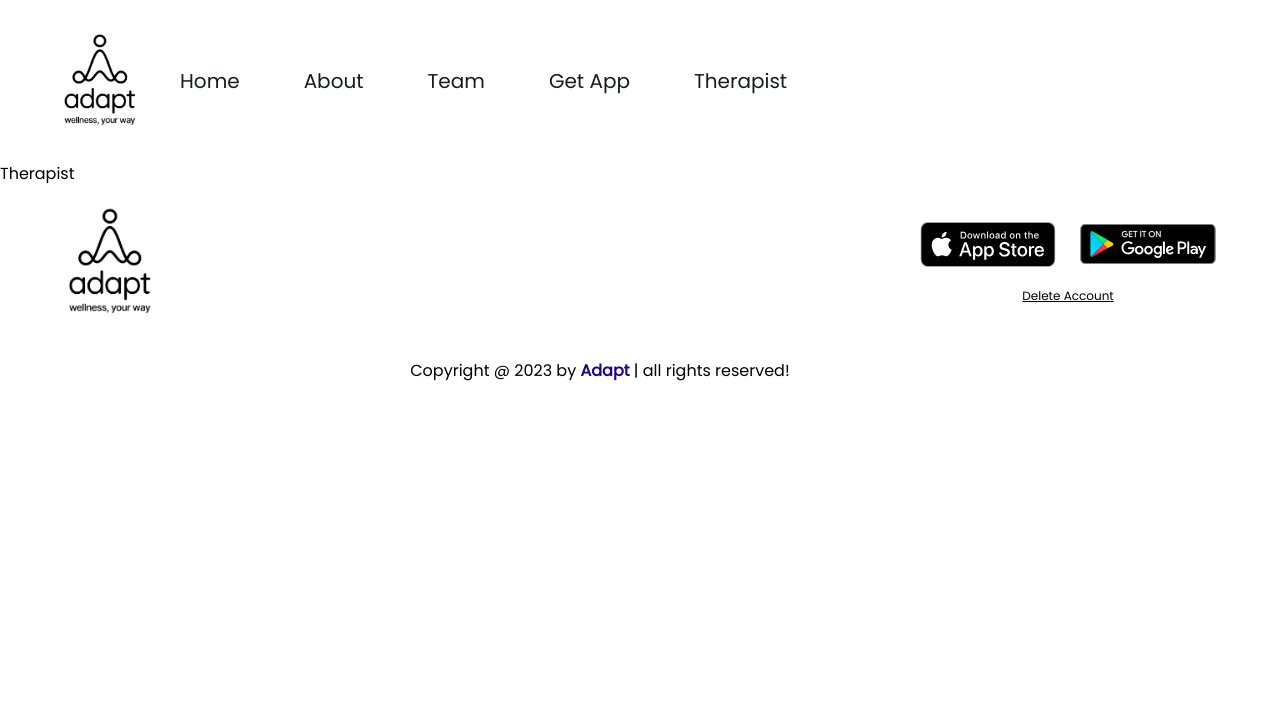
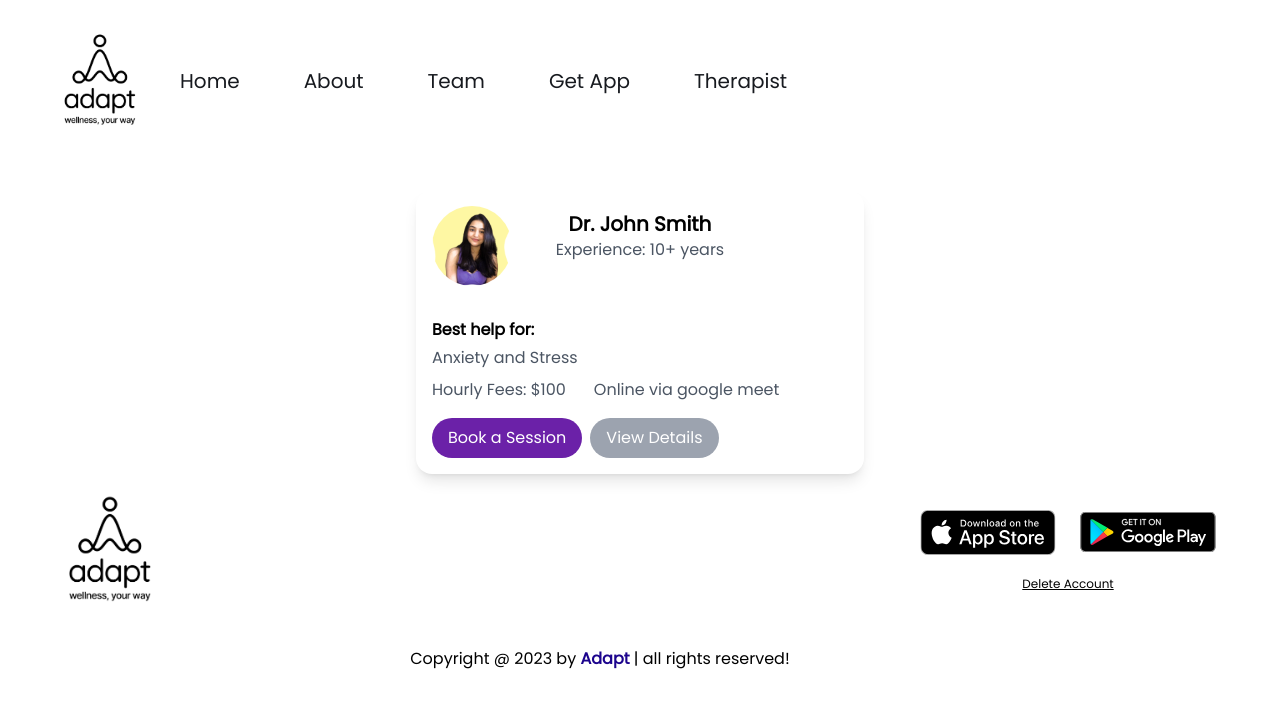
Before and after one commit to ShriramMehta/horizon-landing-page, a React (Create React App) app: page /therapist in a window 1280 px wide. Shown: the top 708 px of the page. Built offline with nearby package versions, Linux system fonts and the light colour scheme.

Commit message:
therapist card

```diff
--- a/src/pages/Therapist.js
+++ b/src/pages/Therapist.js
@@ -1,7 +1,37 @@
-import React from 'react'
+import React from "react";
 
 export const Therapist = () => {
   return (
-    <div>Therapist</div>
-  )
-}
+    <div>
+      <div className="max-w-md bg-white shadow-lg rounded-2xl overflow-hidden mt-10 mx-auto">
+        <div className="flex flex-col relative mb-10">
+          <div className="absolute top-2 left-2 bg-white rounded-full p-2 ">
+            <img
+              className="w-20 h-20 object-cover rounded-full"
+              src="./images/img2.png"
+              alt="Therapist Photo"
+            />
+          </div>
+          <h2 className="text-xl font-semibold mx-auto mt-5">Dr. John Smith</h2>
+          <p className="text-gray-600 mx-auto">Experience: 10+ years</p>
+        </div>
+        <div className="p-4">
+          <h1 className="text-black font-semibold mb-1">Best help for:</h1>
+          <p className="text-gray-600 mb-2">Anxiety and Stress</p>
+          <div className="flex flex-row">
+            <p className="text-gray-600 mr-7">Hourly Fees: $100</p>
+            <p className="text-gray-600">Online via google meet</p>
+          </div>
+          <div className="mt-4">
+            <button className="bg-purple-800 hover:bg-blue-600 text-white px-4 py-2 rounded-full mr-2">
+              Book a Session
+            </button>
+            <button className="bg-gray-400 hover:bg-gray-500 text-white px-4 py-2 rounded-full">
+              View Details
+            </button>
+          </div>
+        </div>
+      </div>
+    </div>
+  );
+};
```
